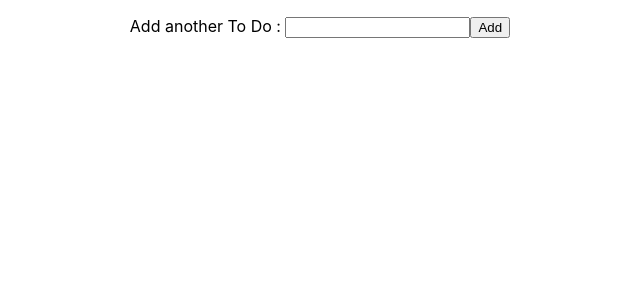
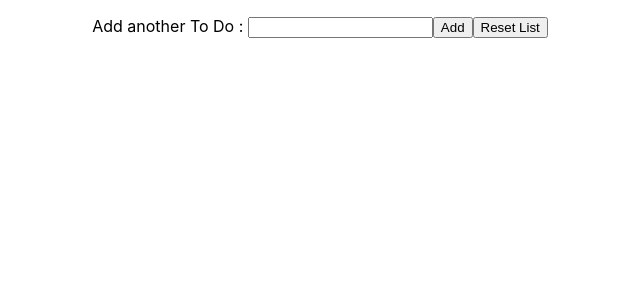
Before and after one commit to thaliagit/my-app, a React (Create React App) app: page / in a window 1280 px wide. Shown: the top 300 px of the page, without its empty margins (320-960 px from the left). Built offline with nearby package versions, Linux system fonts and the light colour scheme.

Commit message:
exercise 25 completed

```diff
--- a/src/components/TodoList.jsx
+++ b/src/components/TodoList.jsx
@@ -21,7 +21,11 @@ export class TodoList extends Component {
       inpVal: ""
     }));
   };
-
+  removeList = () => {
+    this.setState({
+      newToDo : []
+    })
+  }
 
   render() {
     const toDoItems = this.state.newToDo.map((item, index) => (
@@ -38,6 +42,7 @@ export class TodoList extends Component {
           onChange={this.handleInpChange}
         />
         <button onClick={this.addNewToDo}>Add</button>
+        <button onClick={this.removeList}>Reset List</button>
       </>
     );
   }
```
